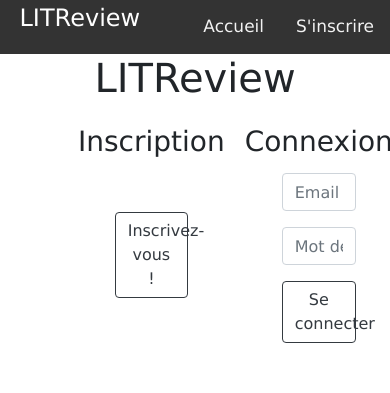
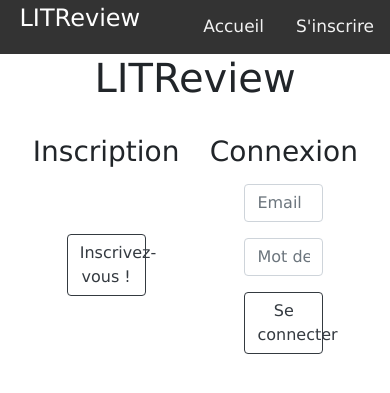
Before and after one commit to AdrienB-OC/Project-9-First-Web-App-with-Django, a Django app: page / in a window 390 px wide. Shown: the top 393 px of the page. Run offline with Django 4.2, Linux system fonts and the light colour scheme; some libraries are stand-ins or nearby versions.

Commit message:
Ajout CSS mobile

```diff
--- a/static/app.css
+++ b/static/app.css
@@ -298,3 +298,10 @@
 dialog {
     border-color: red;
 }
+
+@media screen and (max-width: 1000px) {
+    .content {
+        margin-left: 7%;
+        margin-right: 7%;
+    }
+}
```
Also changed, not shown: db.sqlite3.
